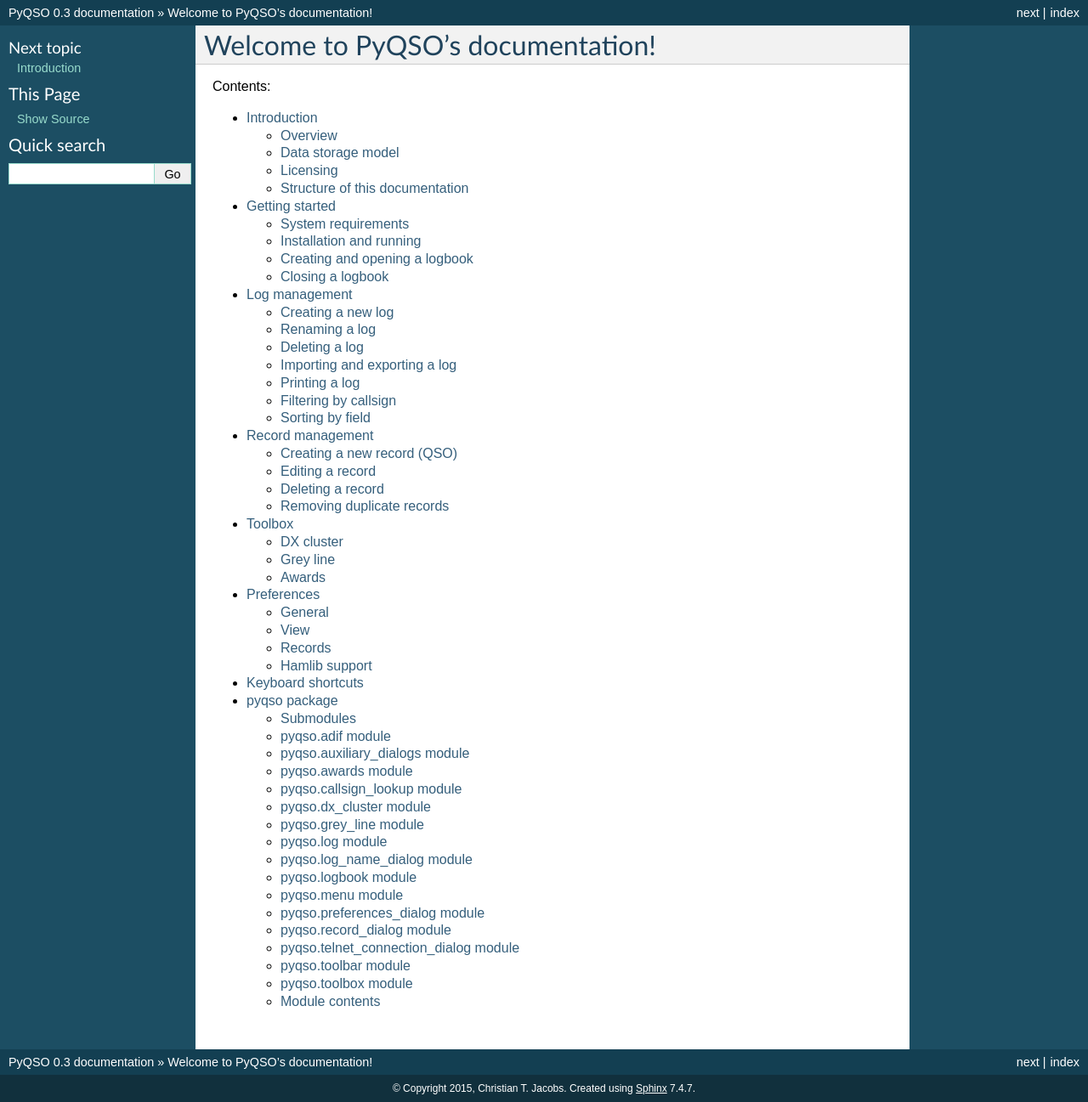
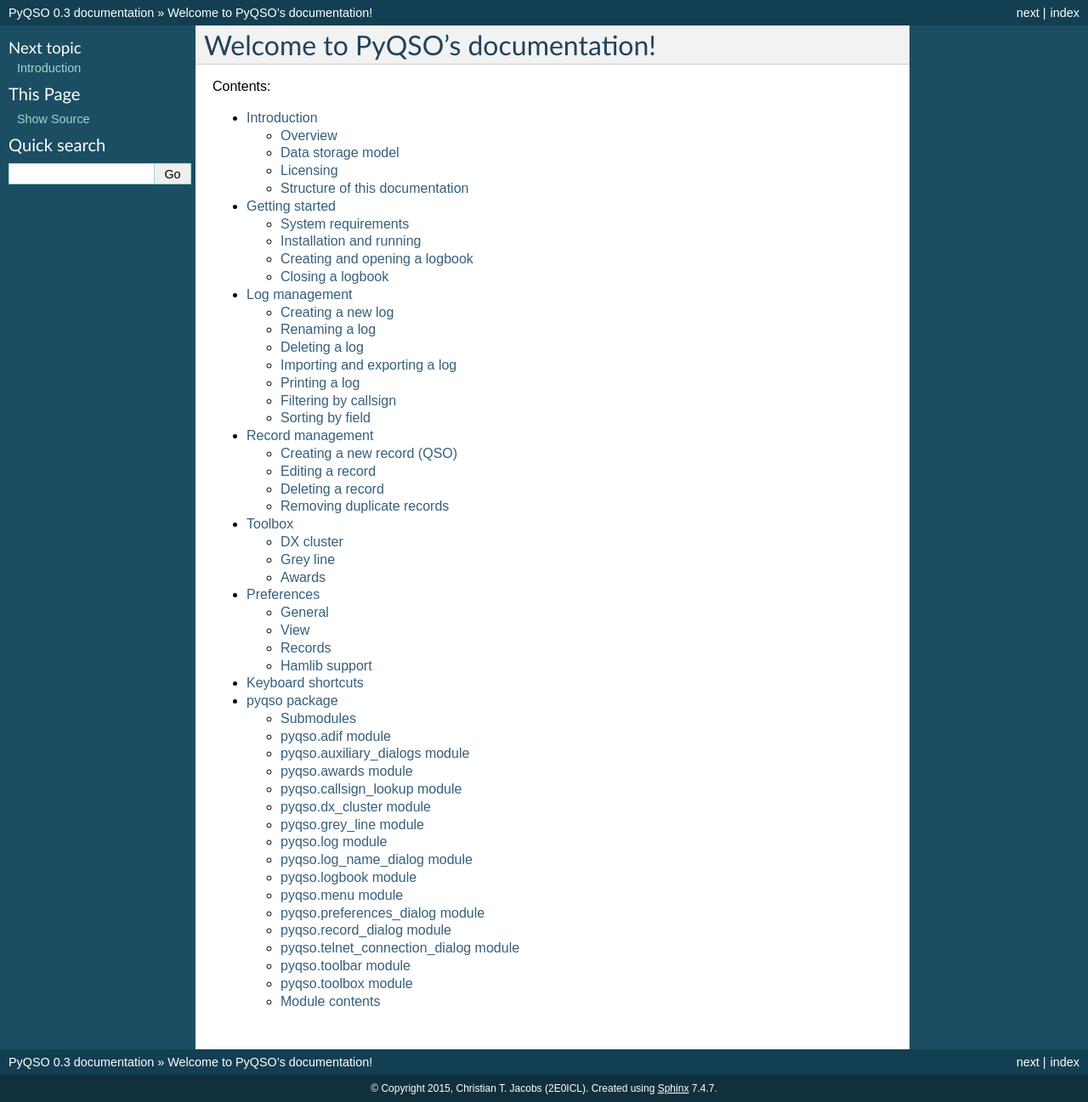
Before and after one commit to ctjacobs/pyqso, a Sphinx documentation site: the page built from docs/source/index.rst, in a window 1280 px wide. Shown: the whole page at 85% size. Built offline with Sphinx 7.4.7, drawn with Linux system fonts in a browser that asks for light colours.

Commit message:
Use my new Intermediate Licence callsign, 2E0ICL.

```diff
--- a/docs/source/conf.py
+++ b/docs/source/conf.py
@@ -51,7 +51,7 @@
 
 # General information about the project.
 project = u'PyQSO'
-copyright = u'2015, Christian T. Jacobs'
+copyright = u'2015, Christian T. Jacobs (2E0ICL)'
 
 # The version info for the project you're documenting, acts as replacement for
 # |version| and |release|, also used in various other places throughout the
@@ -204,7 +204,7 @@
 #  author, documentclass [howto, manual, or own class]).
 latex_documents = [
   ('index', 'PyQSO.tex', u'PyQSO Documentation',
-   u'Christian T. Jacobs', 'manual'),
+   u'Christian T. Jacobs (2E0ICL)', 'manual'),
 ]
 
 # The name of an image file (relative to this directory) to place at the top of
@@ -234,7 +234,7 @@
 # (source start file, name, description, authors, manual section).
 man_pages = [
     ('index', 'pyqso', u'PyQSO Documentation',
-     [u'Christian T. Jacobs'], 1)
+     [u'Christian T. Jacobs (2E0ICL)'], 1)
 ]
 
 # If true, show URL addresses after external links.
@@ -248,7 +248,7 @@
 #  dir menu entry, description, category)
 texinfo_documents = [
   ('index', 'PyQSO', u'PyQSO Documentation',
-   u'Christian T. Jacobs', 'PyQSO', 'A contact logging tool for amateur radio operators.',
+   u'Christian T. Jacobs (2E0ICL)', 'PyQSO', 'A contact logging tool for amateur radio operators.',
    'Miscellaneous'),
 ]
 
--- a/setup.py
+++ b/setup.py
@@ -22,7 +22,7 @@
 setup(name='PyQSO',
       version='0.3',
       description='A contact logging tool for amateur radio operators.',
-      author='Christian T. Jacobs',
+      author='Christian T. Jacobs (2E0ICL)',
       author_email='c.jacobs10@imperial.ac.uk',
       url='https://github.com/ctjacobs/pyqso',
       packages=['pyqso'],
```
Also changed, not shown: 1 other file.
